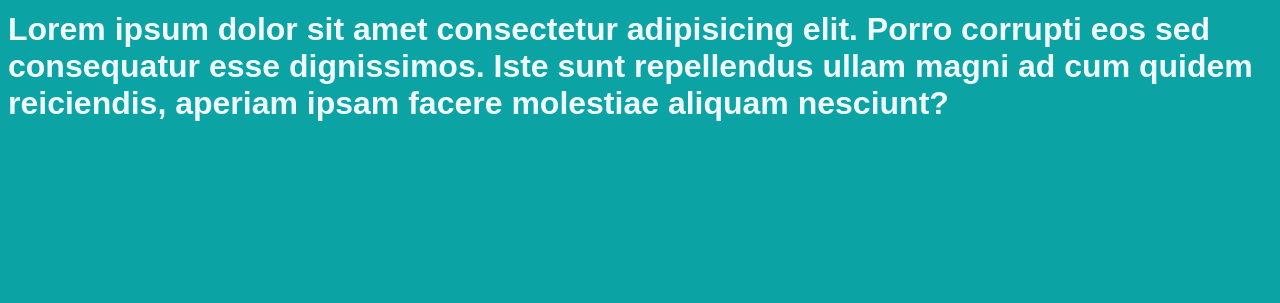
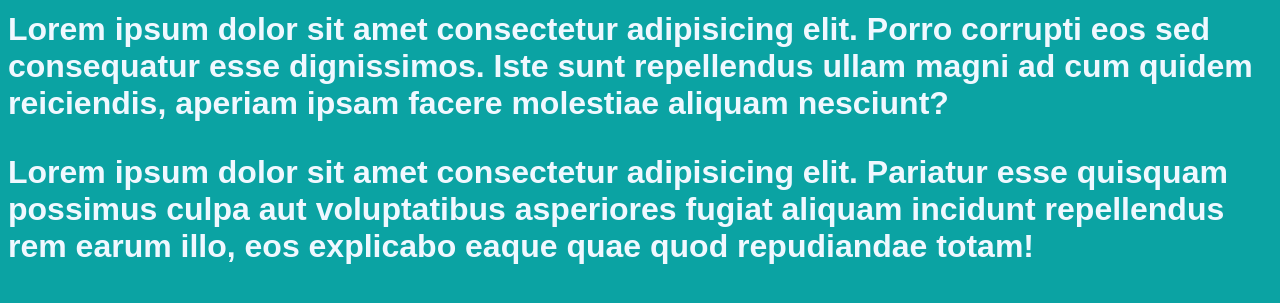
Before and after one commit to LucaasMuniz/Hello-World, a plain HTML site: page index.html in a window 1280 px wide. Shown: the part 79-382 px from the top of the page. Drawn offline with Linux system fonts and the light colour scheme.

Commit message:
adicionei um paragrafo

```diff
--- a/index.html
+++ b/index.html
@@ -16,5 +16,6 @@
 <body>
     <h1>Hello World<h1>
     <p>Lorem ipsum dolor sit amet consectetur adipisicing elit. Porro corrupti eos sed consequatur esse dignissimos. Iste sunt repellendus ullam magni ad cum quidem reiciendis, aperiam ipsam facere molestiae aliquam nesciunt?</p>
+    <p>Lorem ipsum dolor sit amet consectetur adipisicing elit. Pariatur esse quisquam possimus culpa aut voluptatibus asperiores fugiat aliquam incidunt repellendus rem earum illo, eos explicabo eaque quae quod repudiandae totam!</p>
 </body>
 </html>
```
